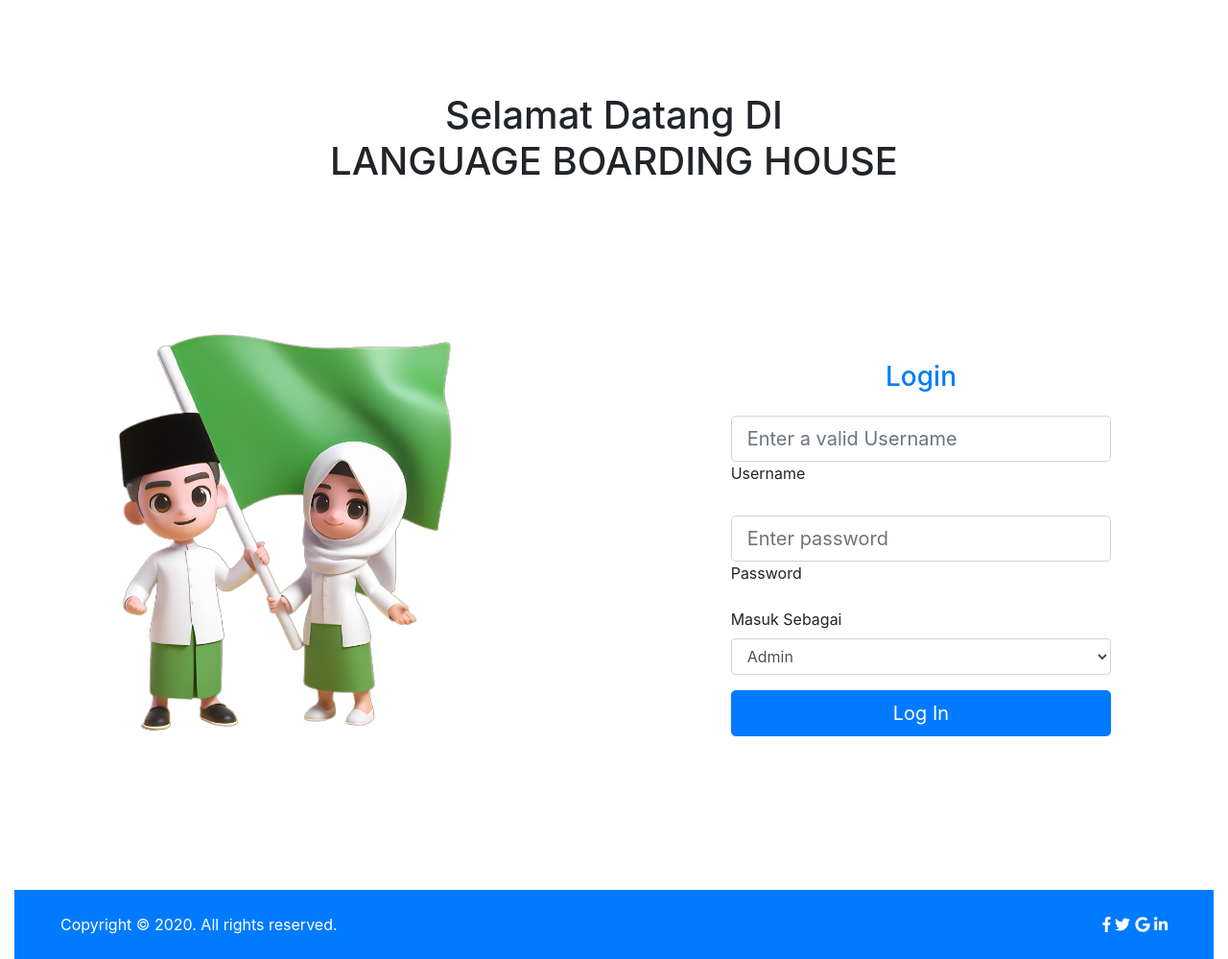
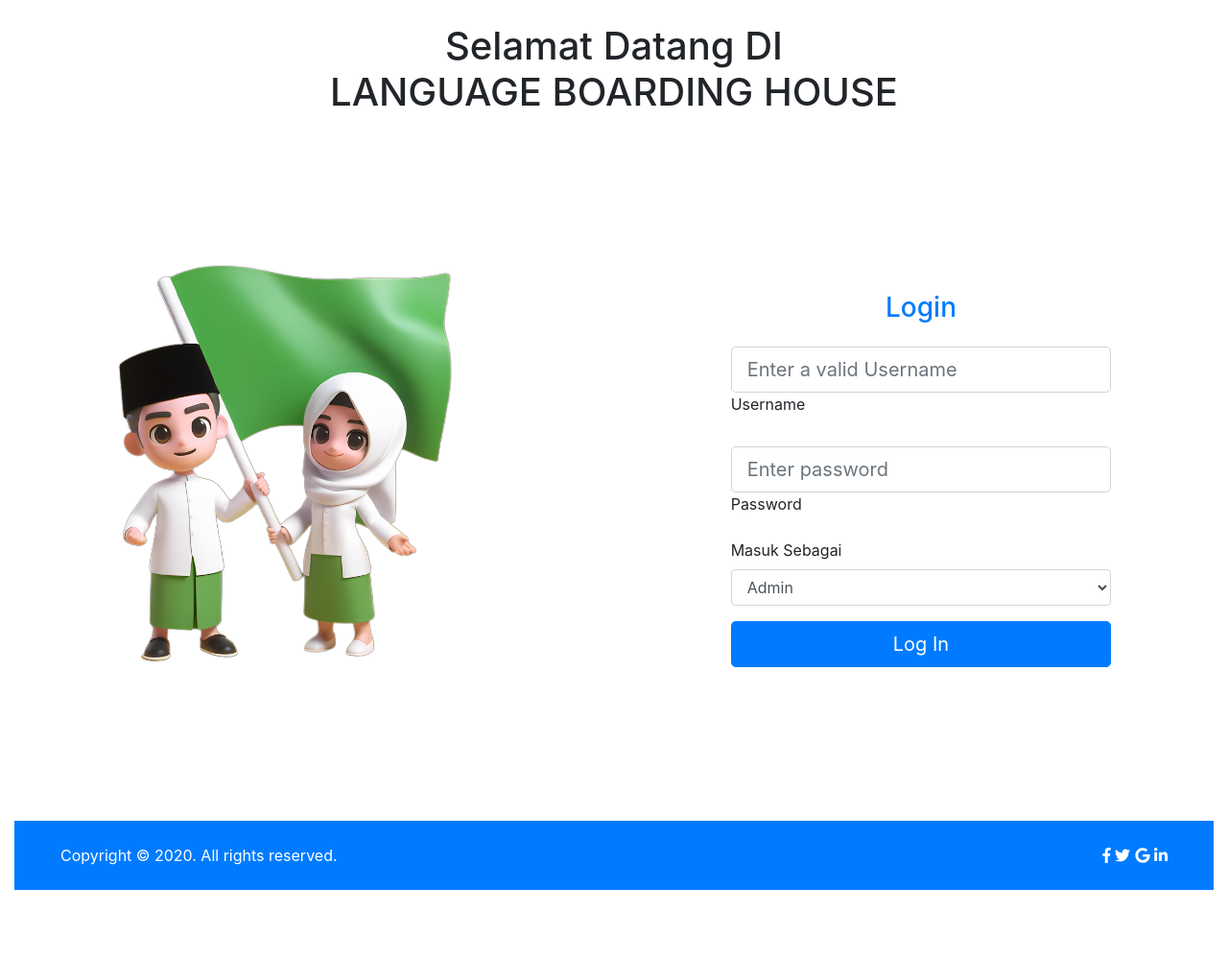
Before and after one commit to am-naufal/alub, a PHP site: page /alub/pps/login in a window 1280 px wide. Shown: the whole page at 96% size. After the commit the page ends 927 px from the top, so only its background shows below. Run offline with PHP 8.4, Linux system fonts and the light colour scheme; some libraries are stand-ins or nearby versions.

Commit message:
Update login.php

```diff
--- a/pps/login.php
+++ b/pps/login.php
@@ -47,9 +47,9 @@ height: 100%;
 <?php ?>
 <body class="" >
 
-  <section class="vh-100 mt-5">
+  <section class="vh-100 ">
   <div class="container-fluid h-custom">
-    <h3 class=" text-center pt-5 h1 ">Selamat Datang DI <br> LANGUAGE BOARDING HOUSE </h3>
+    <h3 class=" text-center pt-4 h1 ">Selamat Datang DI <br> LANGUAGE BOARDING HOUSE </h3>
     <div class="row d-flex justify-content-center align-items-center h-100">
       <div class="col-md-9 col-lg-6 col-xl-5">
 
```
